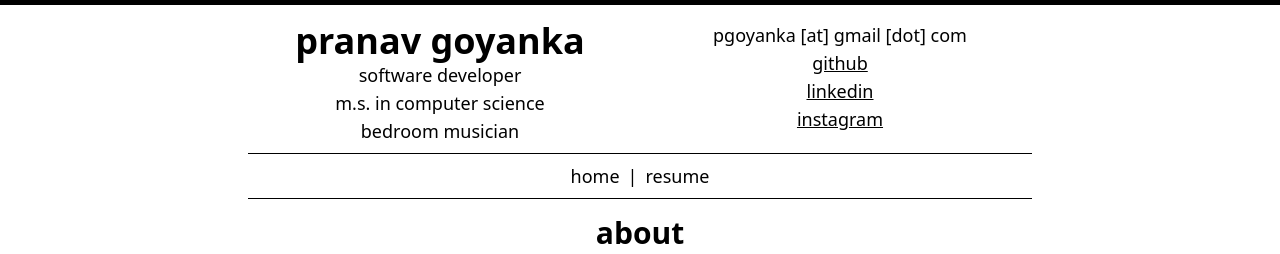
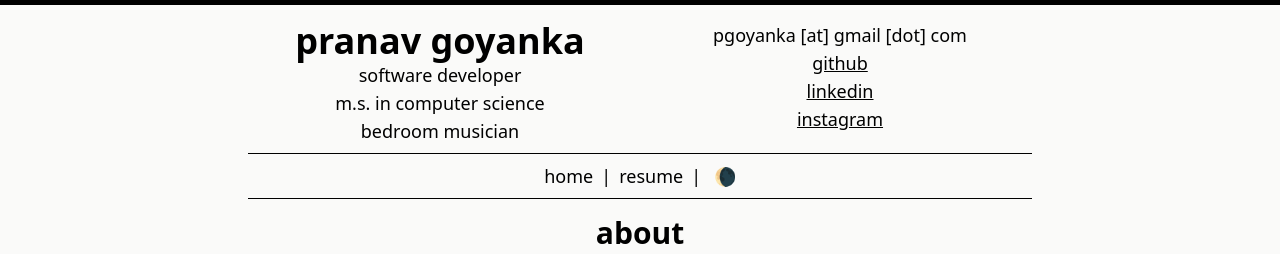
Before and after one commit to pranavgoyanka/pranavgoyanka.me, a React (Vite) app: page / in a window 1280 px wide. Shown: the top 254 px of the page. Built offline with nearby package versions, Linux system fonts and the light colour scheme.

Commit message:
Fixed dark mode

```diff
--- a/src/App.tsx
+++ b/src/App.tsx
@@ -6,7 +6,7 @@ import "./App.css";
 function App() {
 
   return (
-    <div className="
+    <div className="bg-stone-50 dark:bg-stone-950 text-black dark:text-stone-50
     flex justify-center min-h-screen border-t-[5px] border-black text-lg font-sans">
 
       <div className="mx-3 max-w-[800px] max-h-full w-full">
--- a/src/Components/Navbar.tsx
+++ b/src/Components/Navbar.tsx
@@ -57,13 +57,7 @@ const Navbar = () => {
       <a href="Pranav_Goyanka_Resume.pdf" className="mx-2">
         resume
       </a>
-      {/* <button
-          className="mt-4 px-4 py-2 bg-gray-200 dark:bg-gray-700 rounded"
-          onClick={() => setDarkMode(!darkMode)}
-        >
-          Toggle {darkMode ? 'Light' : 'Dark'} Mode
-        </button> */}
-      {/* |<span onClick={toggleTheme} id="svg-span" className="mx-2"> 🌘 </span> */}
+      |<span onClick={() => setDarkMode(!darkMode)} id="svg-span" className="mx-2 hover:cursor-pointer"> 🌘 </span>
       <hr className="m-2"/>
     </div>
   );
--- a/src/index.css
+++ b/src/index.css
@@ -1,7 +1,5 @@
 @import "tailwindcss";
-@tailwind base;
-@tailwind components;
-@tailwind utilities;
+@custom-variant dark (&:where(.dark, .dark *));
 
 .main-page{
 
```
